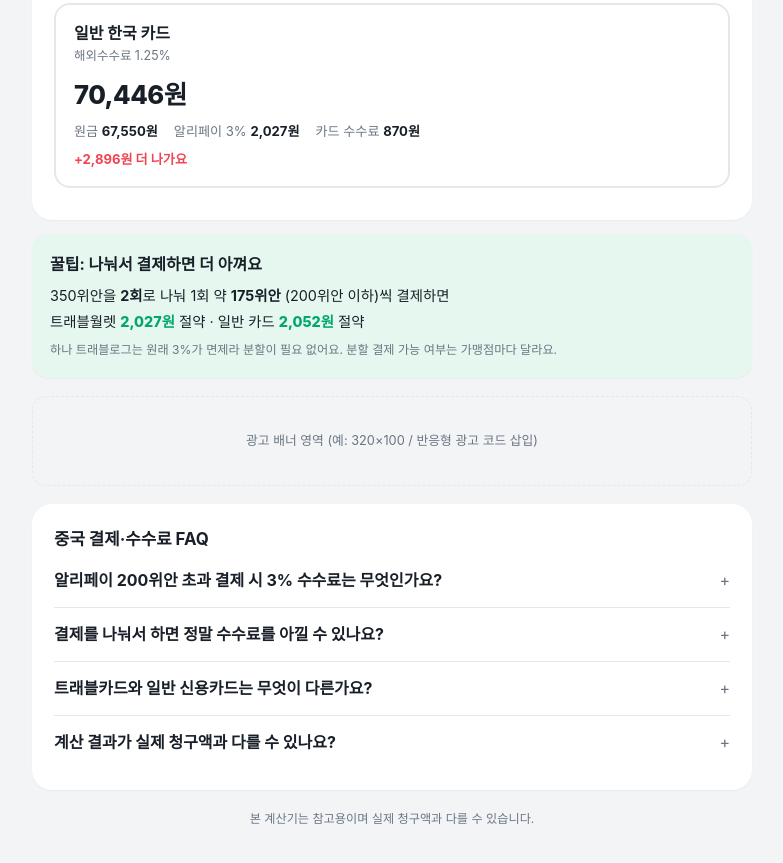
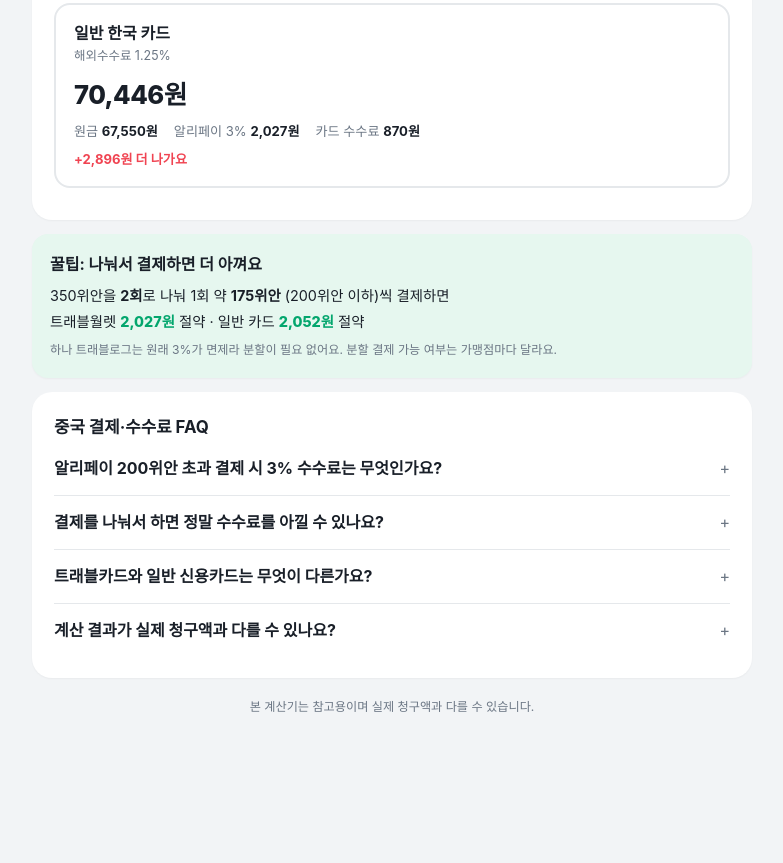
Before and after one commit to shushu888-kr/China-pay-calculator, a plain HTML site: page index.html in a window 1280 px wide. Shown: the part 971-1834 px from the top of the page, without its empty margins (248-1031 px from the left). After the commit the page ends 1736 px from the top, so only its background shows below. Drawn offline with Linux system fonts and the light colour scheme; no server answers.

Commit message:
Hide ad placeholder box

```diff
--- a/index.html
+++ b/index.html
@@ -108,7 +108,7 @@ footer{color:var(--sub);font-size:.76rem;text-align:center;margin-top:20px}
 
 <section id="tipBox" class="card" hidden></section>
 
-<div class="ad" aria-label="광고 영역">광고 배너 영역 (예: 320×100 / 반응형 광고 코드 삽입)</div>
+<!-- AdSense / Sponsor slot -->
 
 <section class="card" aria-label="자주 묻는 질문">
   <h2>중국 결제·수수료 FAQ</h2>
```
